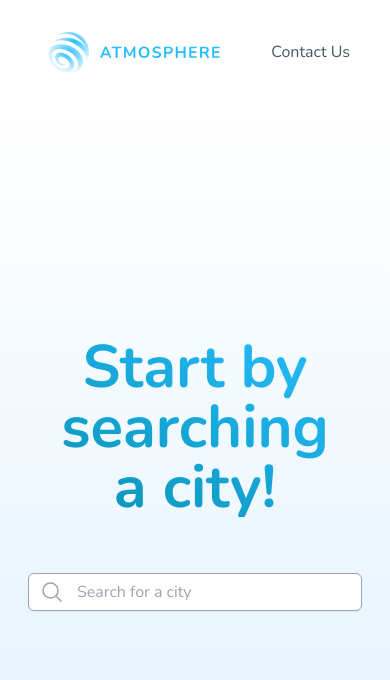
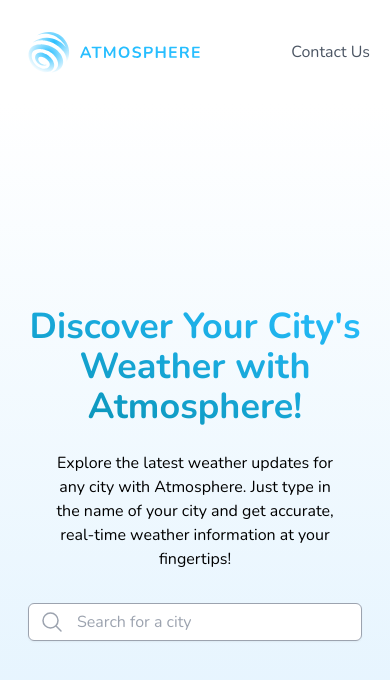
Before and after one commit to kazhemyaka/atmosphere, a React (Vite) app: page / in a window 390 px wide. Shown: the top 680 px of the page. Built offline with nearby package versions, Linux system fonts and the light colour scheme.

Commit message:
Responsive design fixes for Home

```diff
--- a/src/components/HomeHeader/HomeHeader.jsx
+++ b/src/components/HomeHeader/HomeHeader.jsx
@@ -2,7 +2,7 @@ import Logo from "../../assets/logo-big.svg";
 
 function HomeHeader() {
   return (
-    <header className="bg-white flex items-center justify-between py-6 px-10">
+    <header className="bg-white flex items-center justify-between py-6 px-5 sm:px-10">
       <div className="flex gap-4">
         <a href="#">
           <img src={Logo} alt="Logo" className="h-14 w-auto" />
--- a/src/pages/Home/Home.jsx
+++ b/src/pages/Home/Home.jsx
@@ -1,9 +1,14 @@
 function Home() {
   return (
-    <section className="py-6 px-10 text-center flex flex-col gap-12 bg-gradient-to-t from-sky-100 to-white h-full justify-center">
-      <h1 className="text-6xl font-bold bg-gradient-to-bl from-dodger-blue to-cyan-600 bg-clip-text text-transparent">
-        Start by searching a city!
+    <section className="px-5 sm:px-10 text-center flex flex-col gap-6 bg-gradient-to-t from-sky-100 to-white h-full justify-center items-center">
+      <h1 className="text-4xl sm:text-6xl font-bold bg-gradient-to-bl from-dodger-blue to-cyan-600 bg-clip-text text-transparent">
+        Discover Your City's Weather with Atmosphere!
       </h1>
+      <p className="w-4/5 sm:w-6/12">
+        Explore the latest weather updates for any city with Atmosphere. Just
+        type in the name of your city and get accurate, real-time weather
+        information at your fingertips!
+      </p>
       <form action="#" className="flex justify-center">
         <div className="relative mt-2 rounded-md shadow-sm">
           <div className="pointer-events-none absolute inset-y-0 left-0 flex items-center pl-3">
@@ -26,7 +31,7 @@ function Home() {
             type="text"
             name="city"
             id="city"
-            className="block rounded-md border border-gray-400 py-1.5 pl-12 pr-20 text-gray-900 placeholder:text-gray-400 sm:text-sm sm:leading-6 focus:outline-none focus:ring-1 focus:ring-dodger-blue focus:border-dodger-blue transition ease-in-out duration-150"
+            className="w-full block rounded-md border border-gray-400 py-1.5 pl-12 pr-20 text-gray-900 placeholder:text-gray-400 sm:text-sm sm:leading-6 focus:outline-none focus:ring-1 focus:ring-dodger-blue focus:border-dodger-blue transition ease-in-out duration-150"
             placeholder="Search for a city"
           />
         </div>
```
